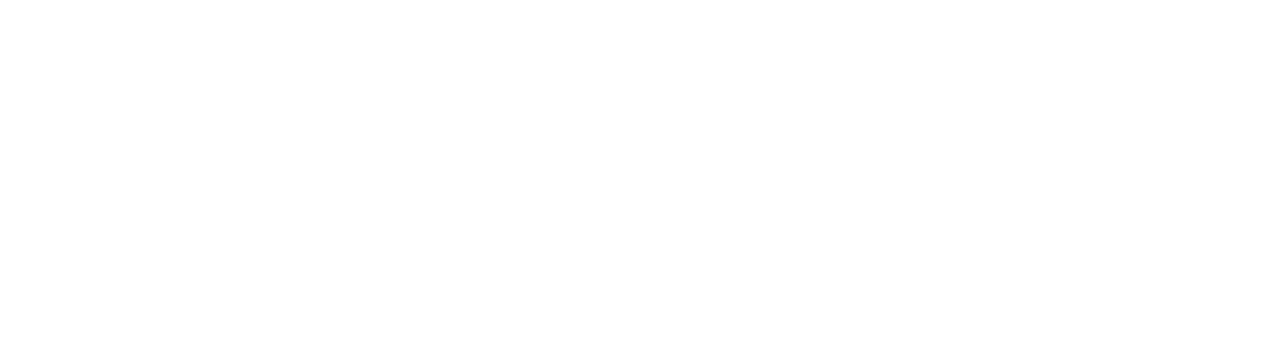
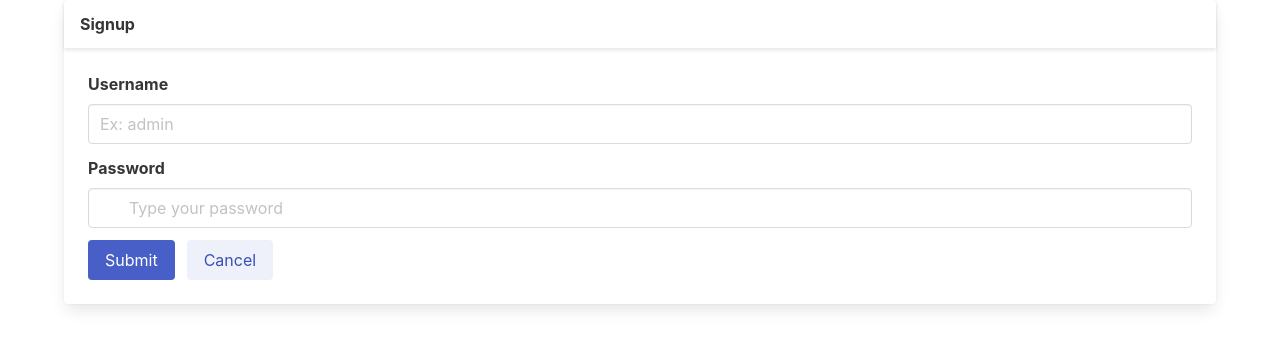
Before and after one commit to ctola91/vue-recipes, a Vue app: page /signup in a window 1280 px wide. Before the commit this address had no page. Shown: the top 348 px of the page. Built offline with nearby package versions, Linux system fonts and the light colour scheme.

Commit message:
Auth Service and signup component

```diff
--- a/package.json
+++ b/package.json
@@ -9,6 +9,7 @@
   "dependencies": {
     "bulma": "^0.9.3",
     "firebase": "^9.6.3",
+    "firebaseui": "^6.0.0",
     "vue": "^3.2.25",
     "vue-router": "4",
     "vuex": "^4.0.2"
--- a/src/App.vue
+++ b/src/App.vue
@@ -6,13 +6,3 @@
 <template>
   <router-view></router-view>
 </template>
-
-<style>
-#app {
-  font-family: Avenir, Helvetica, Arial, sans-serif;
-  -webkit-font-smoothing: antialiased;
-  -moz-osx-font-smoothing: grayscale;
-  text-align: center;
-  color: #2c3e50;
-}
-</style>
--- /dev/null
+++ b/src/components/Signup.vue
@@ -0,0 +1,41 @@
+<template>
+  <div class="container">
+    <div class="card">
+      <div class="card-header">
+        <h1 class="card-header-title">Signup</h1>
+      </div>
+      <form class="card-content">
+        <div class="field">
+          <label class="label">Username</label>
+          <div class="control">
+            <input class="input" type="text" placeholder="Ex: admin" />
+          </div>
+        </div>
+
+        <div class="field">
+          <label class="label">Password</label>
+          <div class="control has-icons-left has-icons-right">
+            <input class="input" type="text" placeholder="Type your password" />
+          </div>
+        </div>
+        <div class="field is-grouped">
+          <div class="control">
+            <button class="button is-link">Submit</button>
+          </div>
+          <div class="control">
+            <button class="button is-link is-light">Cancel</button>
+          </div>
+        </div>
+      </form>
+    </div>
+  </div>
+</template>
+<script lang="ts">
+import { defineComponent } from 'vue'
+
+export default defineComponent({
+    setup() {
+
+    },
+})
+</script>
--- a/src/router.ts
+++ b/src/router.ts
@@ -1,16 +1,30 @@
-import { createRouter, createWebHistory } from "vue-router";
+import { createRouter, createWebHistory, RouteRecordRaw } from "vue-router";
 
 const Home = () => import('./components/Home.vue');
 const Login = () => import('./components/Login.vue');
+const Signup = () => import('./components/Signup.vue');
 
-const routes = [
+const beforeEnter = (_to: any, _from: any, next: any) => {
+    const isAuthenticated = localStorage.getItem('token') !== null;
+    if (isAuthenticated) next();
+    else next({ name: 'Login' });
+}
+
+const routes: Array<RouteRecordRaw> = [
     {
         path: '/',
+        name: 'Home',
         component: Home,
     },
     {
         path: '/login',
+        name: 'Login',
         component: Login,
+    },
+    {
+        path: '/signup',
+        name: 'Signup',
+        component: Signup,
     }
 ];
 
```
Also changed, not shown: src/services/AuthService.ts (added, +34 -0 lines), 1 other file (tests, documents, lock files or other folders).
